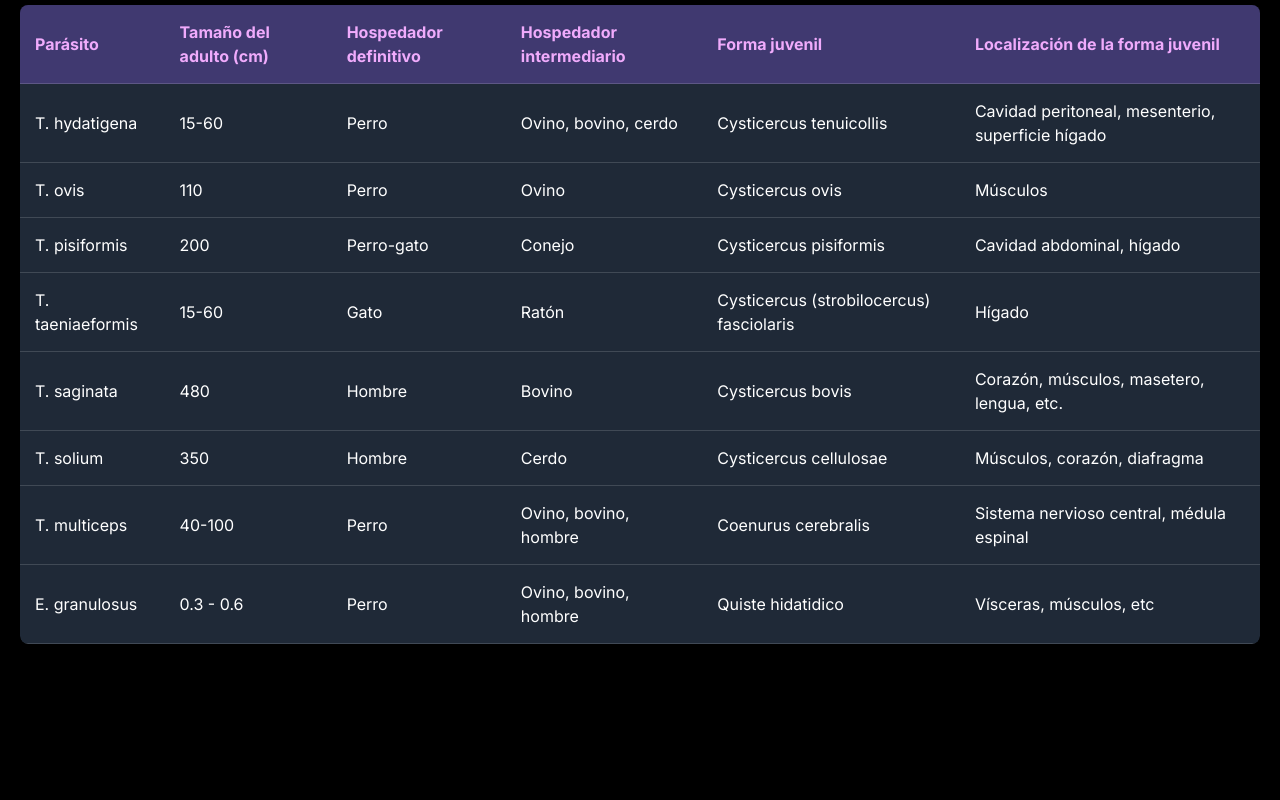
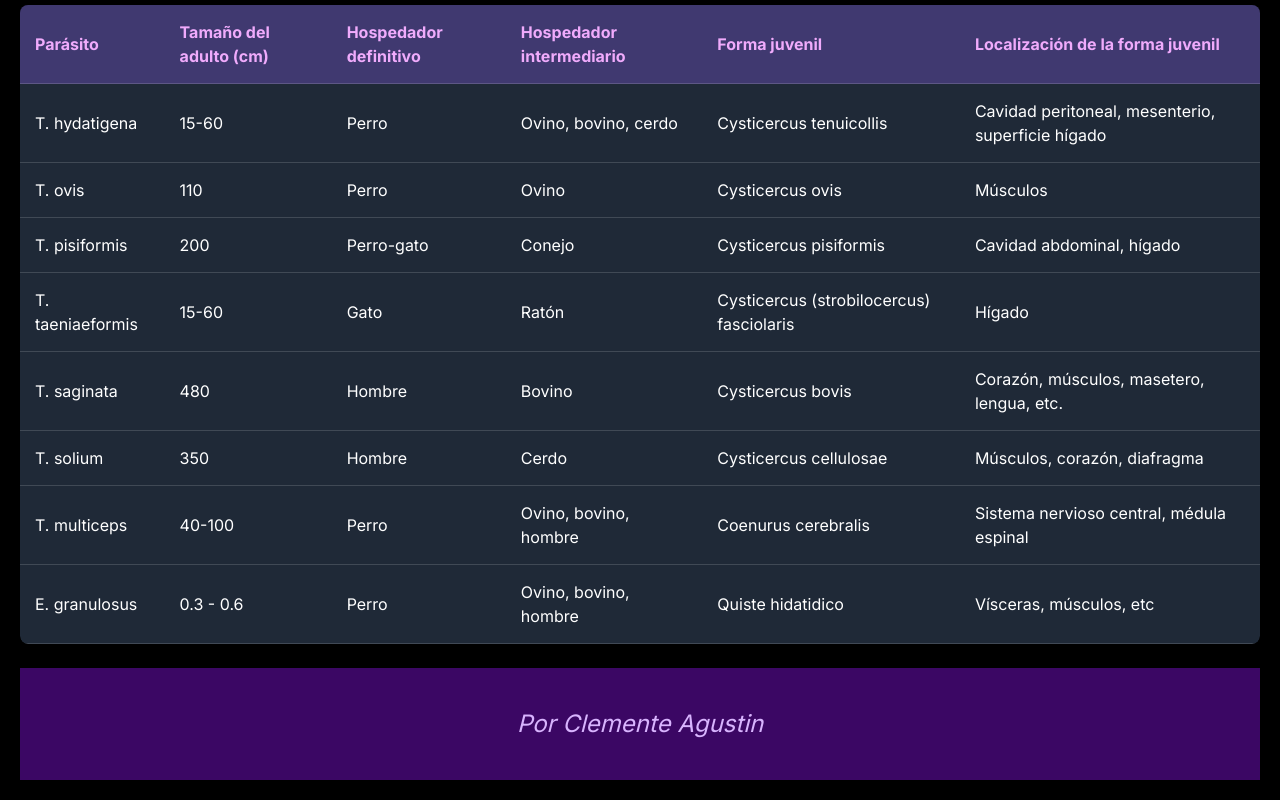
Before and after one commit to Agustin-Clemente/cicloTaeniidae, a plain HTML site: page index.html in a window 1280 px wide. Shown: the part 913-1713 px from the top of the page. Before the commit the page ends 1577 px from the top, so only its background shows below. Drawn offline with nearby package versions, Linux system fonts and the light colour scheme.

Commit message:
agrego footer

```diff
--- a/index.html
+++ b/index.html
@@ -156,6 +156,8 @@
 
     </section>
 
+    <footer class="bg-purple-950 text-white text-center py-10 shadow-xl mt-6 "> <p class="text-2xl italic text-purple-300 text-center">Por Clemente Agustin</p> </footer>
+
     <script src="script.js"></script>
 </body>
 
```
